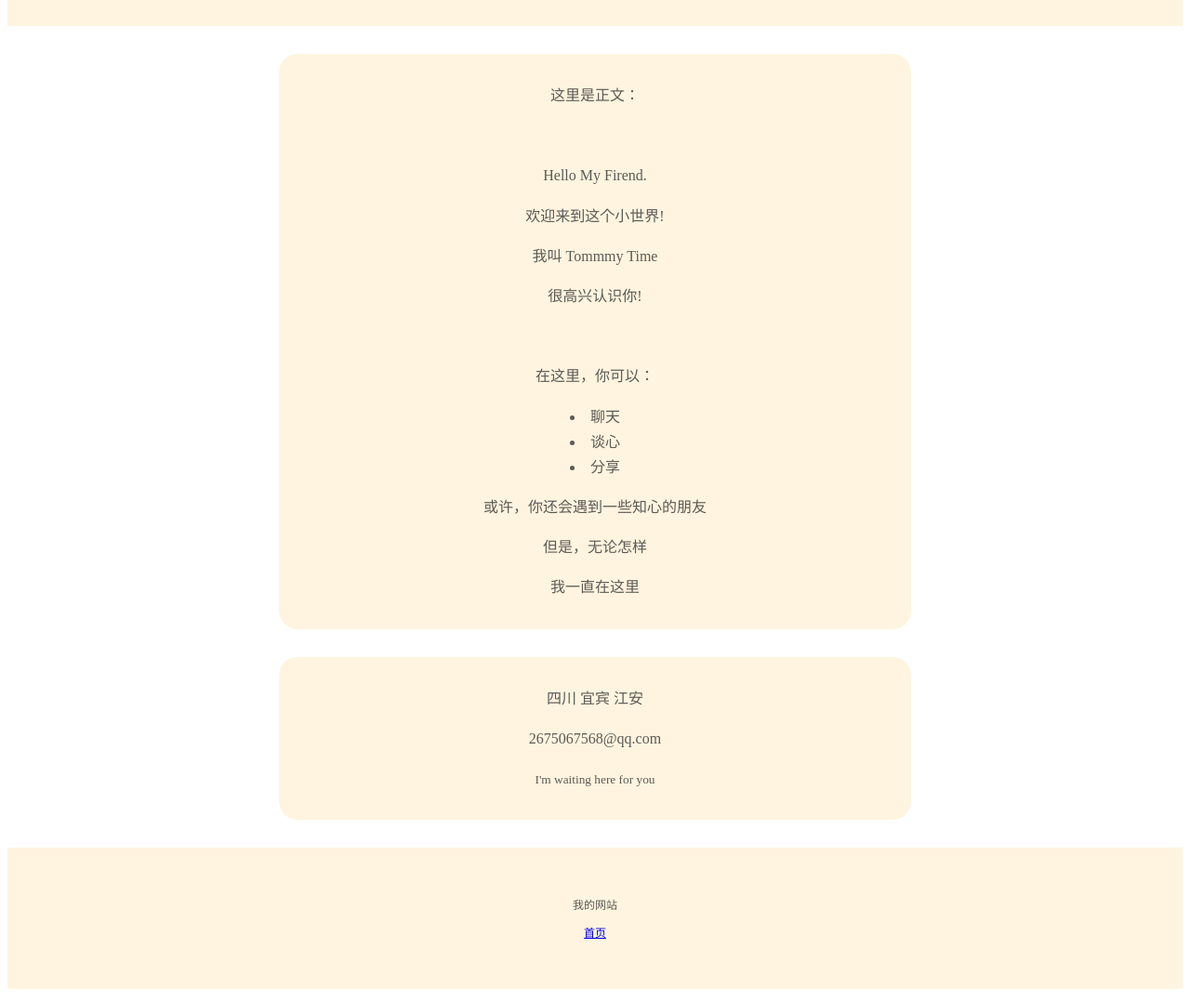
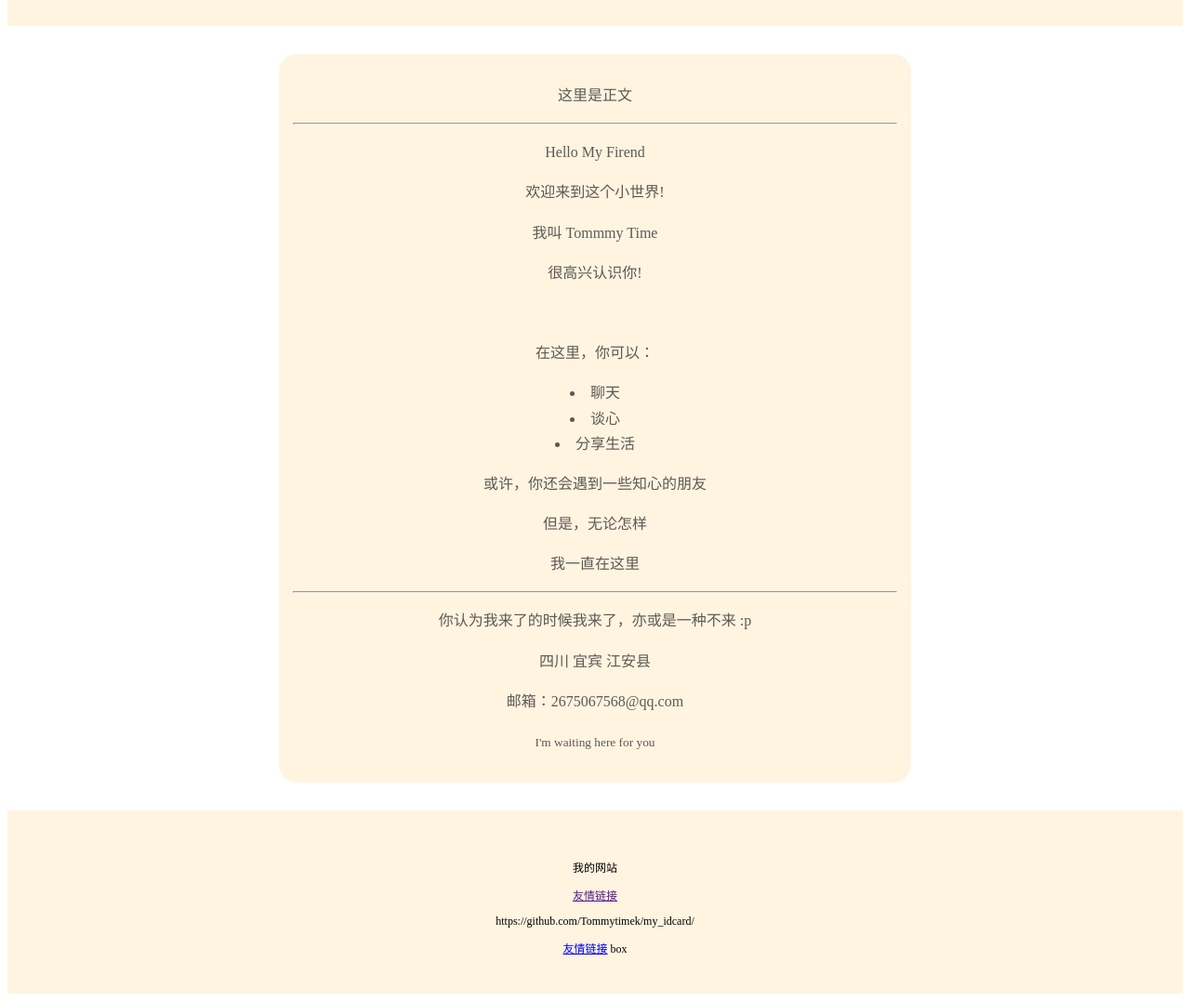
Before and after one commit to Tommytimek/my_idcard, a plain HTML site: page index.html in a window 1280 px wide. Shown: the part 200-1277 px from the top of the page at 93% size. Drawn offline with Linux system fonts and the light colour scheme.

Commit message:
更新网页主页内容
This reverts commit dc154648f34c2f7ac390f850e2c07725757de536.

```diff
--- a/index.html
+++ b/index.html
@@ -13,11 +13,9 @@
             background: hsla(39, 100%, 69%, 0.2);
             text-align: center;
             padding: 40px;
-            color: hsla(0, 0%, 20%, 0.8);
         }
 
-        #body,
-        #address {
+        #body {
             background-color: hsla(39, 100%, 69%, 0.2);
             max-width: 650px;
             margin: 30px auto;
@@ -29,26 +27,17 @@
             color: hsla(0, 0%, 20%, 0.8);
         }
     </style>
-
-
-    <script>
-
-    </script>
-
 </head>
 
 <body>
-
     <div id="begining">
-        <img src="potato.jpg" alt="头像" width="80px" height="80px" style="border-radius: 40px;" />
+        <img src="potato.jpg" alt="头像" width="80px" height="80px" style="border-radius: 40px;"/>
         <p>康棣玮</p>
     </div>
-
-
     <div id="body">
-        <p>这里是正文：</p>
-        <br />
-        <p>Hello My Firend.</p>
+        <p>这里是正文</p>
+        <hr>
+        <p>Hello My Firend</p>
         <p>欢迎来到这个小世界!</p>
         <p>我叫 Tommmy Time</p>
         <p>很高兴认识你!</p>
@@ -56,28 +45,24 @@
         <p>在这里，你可以：</p>
         <li>聊天</li>
         <li>谈心</li>
-        <li>分享</li>
+        <li>分享生活</li>
         <p>或许，你还会遇到一些知心的朋友</p>
         <p>但是，无论怎样</p>
         <p>我一直在这里</p>
+        <hr>
+        <p>你认为我来了的时候我来了，亦或是一种不来 :p</p>
+        <p>四川 宜宾 江安县</p>
+        <p>邮箱：2675067568@qq.com</p>
+        <p><small>I'm waiting here for you</small></p>
     </div>
-
-
-    <div id="address">
-        <p>四川 宜宾 江安</p>
-        <p>2675067568@qq.com</p>
-        <p><small>I'm waiting here for you</small></p>
-
-    </div>
-
-
     <div id="ending" style="font-size: 12px">
         <p>我的网站</p>
         <p>
-            <a href="https://github.com/Tommytimek/my_idcard/">首页</a>
-        </p>
+        <a href="">友情链接</a>
+        <p>https://github.com/Tommytimek/my_idcard/</p>
+        <a href="https://github.com/Tommytimek/my_idcard/">友情链接</a>
+        <a hrer="https://github.com/Tommytimek/my_idcard/box.html">box</a>
     </div>
-
 </body>
 
 </html>
```
